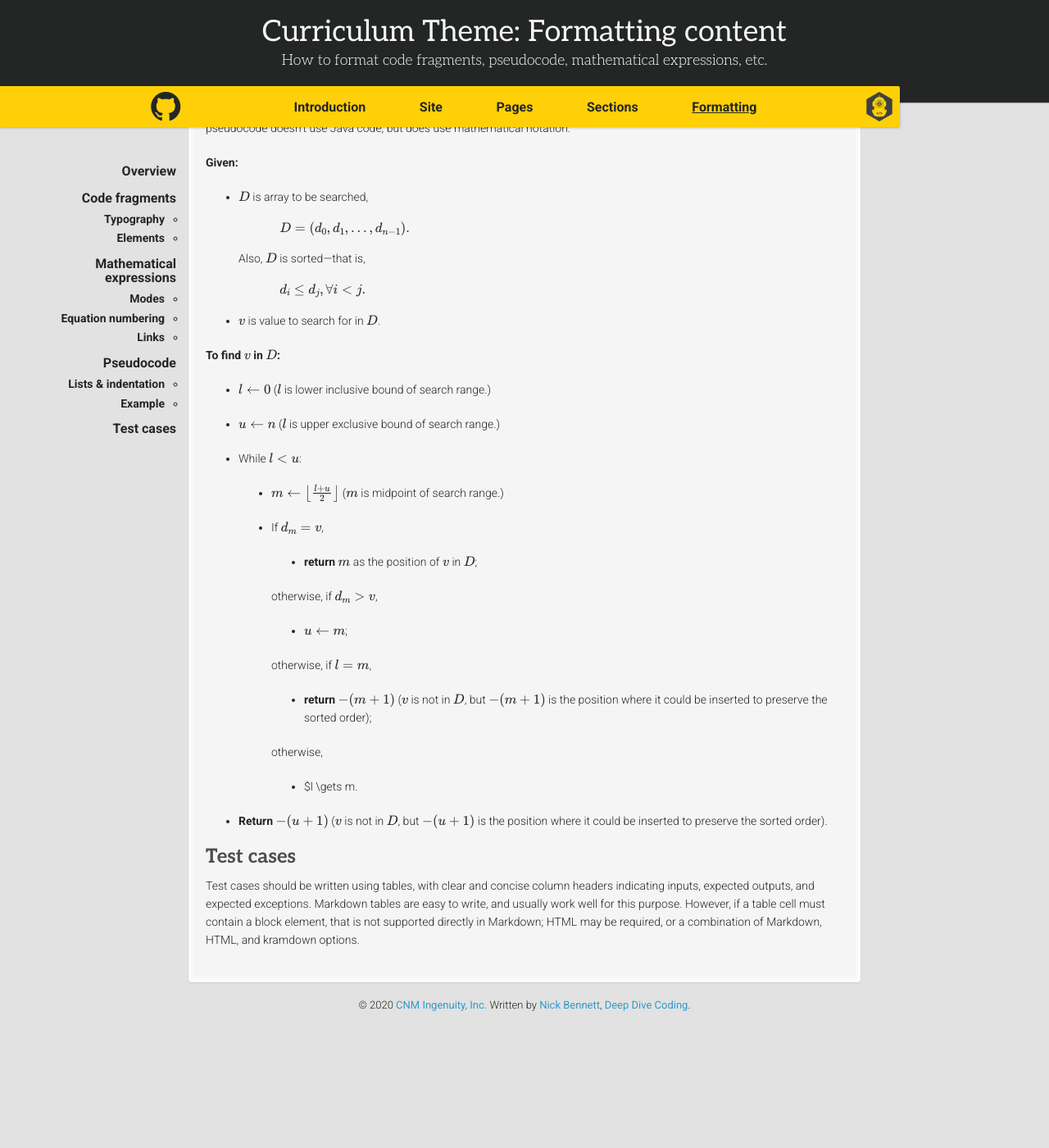
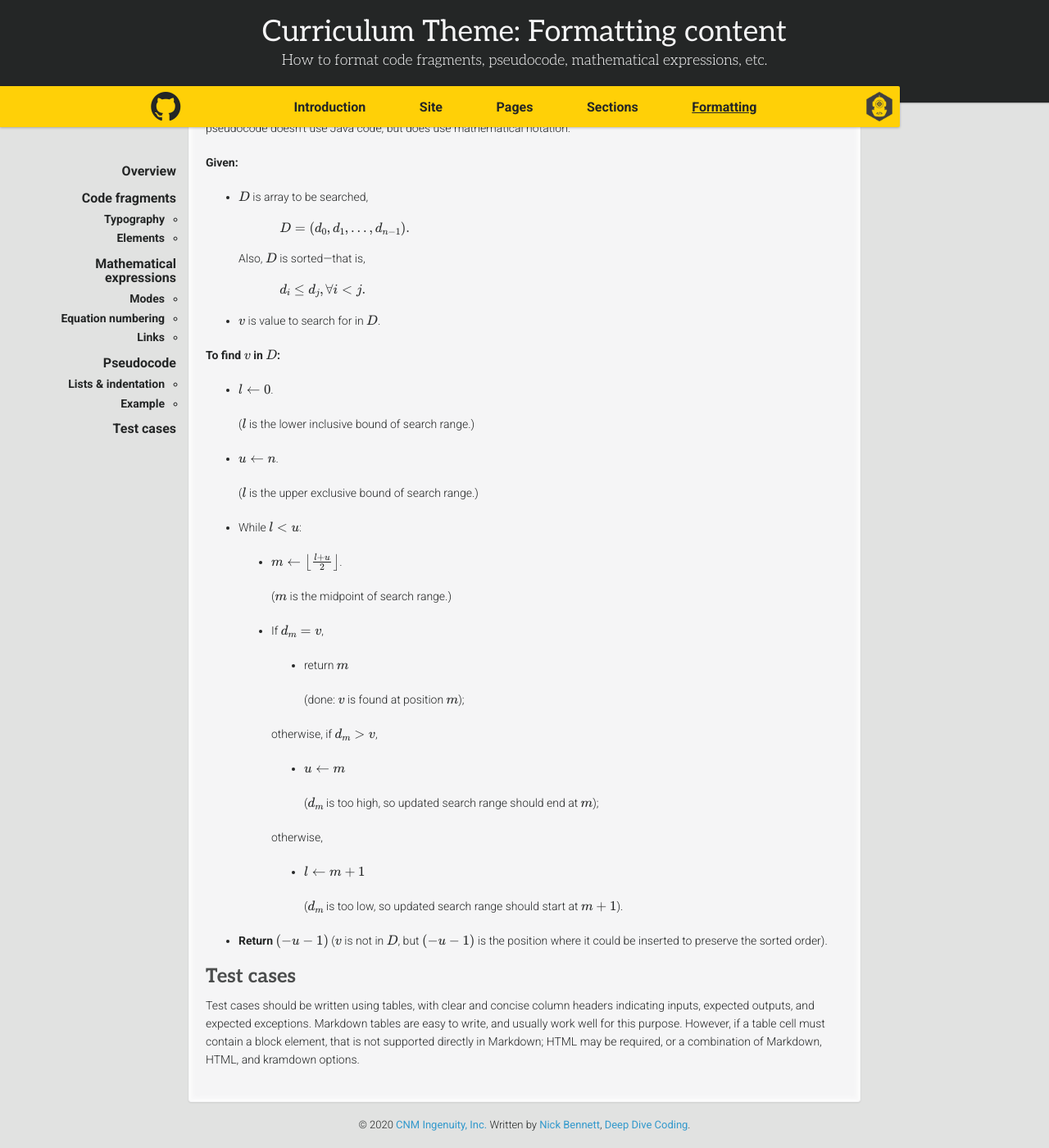
Before and after one commit to ddc-java/ddc-day, a Jekyll site: the page built from formatting.md, in a window 1280 px wide and 1400 px high, scrolled down 5403 px. Shown: the whole window at 82% size. Built offline with Jekyll 4.4.1, drawn with Linux system fonts in a browser that asks for light colours; nearby versions of some CDN libraries; some web fonts are replaced; our own code applies the rules of GitHub Pages for plain Markdown files; formulas are drawn with MathJax 3; before the commit the page ends 6657 px from its top, so only the background shows below that.

Commit message:
Formatting content

```diff
--- a/formatting.md
+++ b/formatting.md
@@ -254,31 +254,39 @@ What follows is pseudocode for a binary search of an array of integers. Since th
 
 **To find $v$ in $D$:**
 
-* $l \gets 0$ ($l$ is lower inclusive bound of search range.)
+* $l \gets 0$.
 
-* $u \gets n$ ($l$ is upper exclusive bound of search range.)
+    ($l$ is the lower inclusive bound of search range.)
+
+* $u \gets n$.
+
+    ($l$ is the upper exclusive bound of search range.)
 
 * While $l < u$:
 
-    * $m \gets \left \lfloor \frac{l + u}{2} \right \rfloor$ ($m$ is midpoint of search range.)
+    * $m \gets \left \lfloor \frac{l + u}{2} \right \rfloor$.
+
+        ($m$ is the midpoint of search range.)
 
     * If $d_m = v$,
 
-        * **return** $m$ as the position of $v$ in $D$;
+        * return $m$
+
+            (done: $v$ is found at position $m$);
 
         otherwise, if $d_m > v$,
 
-        * $u \gets m$;
+        * $u \gets m$
 
-        otherwise, if $l = m$,
-
-        * **return** $-(m + 1)$ ($v$ is not in $D$, but $-(m + 1)$ is the position where it could be inserted to preserve the sorted order);
+            ($d_m$ is too high, so updated search range should end at $m$);
 
         otherwise,
 
-        * $l \gets m.
+        * $l \gets m + 1$
 
-* **Return** $-(u + 1)$ ($v$ is not in $D$, but $-(u + 1)$ is the position where it could be inserted to preserve the sorted order).
+            ($d_m$ is too low, so updated search range should start at $m + 1$).
+
+* **Return** $(-u - 1)$ ($v$ is not in $D$, but $(-u - 1)$ is the position where it could be inserted to preserve the sorted order).
 
 ## Test cases
 
```
